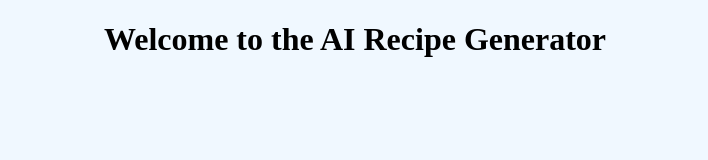
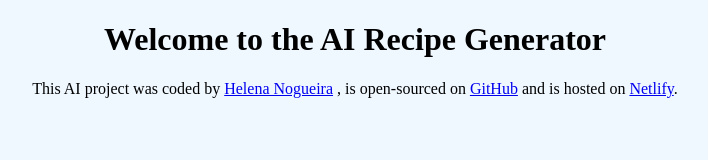
Before and after one commit to lenatnog/recipe-genarator, a plain HTML site: page index.html in a window 1280 px wide. Shown: the whole page, without its empty margins (285-993 px from the left). Drawn offline with Linux system fonts and the light colour scheme.

Commit message:
added the footer

```diff
--- a/index.html
+++ b/index.html
@@ -3,13 +3,24 @@
   <head>
     <meta charset="UTF-8" />
     <meta name="viewport" content="width=device-width, initial-scale=1.0" />
-    <link rel="stylesheet" href="src/style.css">
+    <link rel="stylesheet" href="src/style.css" />
     <title>AI Recipe Genarator</title>
   </head>
   <body>
-
     <h1>Welcome to the AI Recipe Generator</h1>
 
+    <footer>
+      This AI project was coded by
+      <a href="https://github.com/lenatnog" target="_blank">Helena Nogueira</a>
+      , is open-sourced on
+      <a href="https://github.com/lenatnog/recipe-genarator" target="_blank">
+        GitHub</a
+      >
+      and is hosted on
+      <a href="https://yummy-recipe-generator.netlify.app/" target="_blank"
+        >Netlify</a
+      >.
+    </footer>
   </body>
   <script src="src/script.js"></script>
 </html>
```
